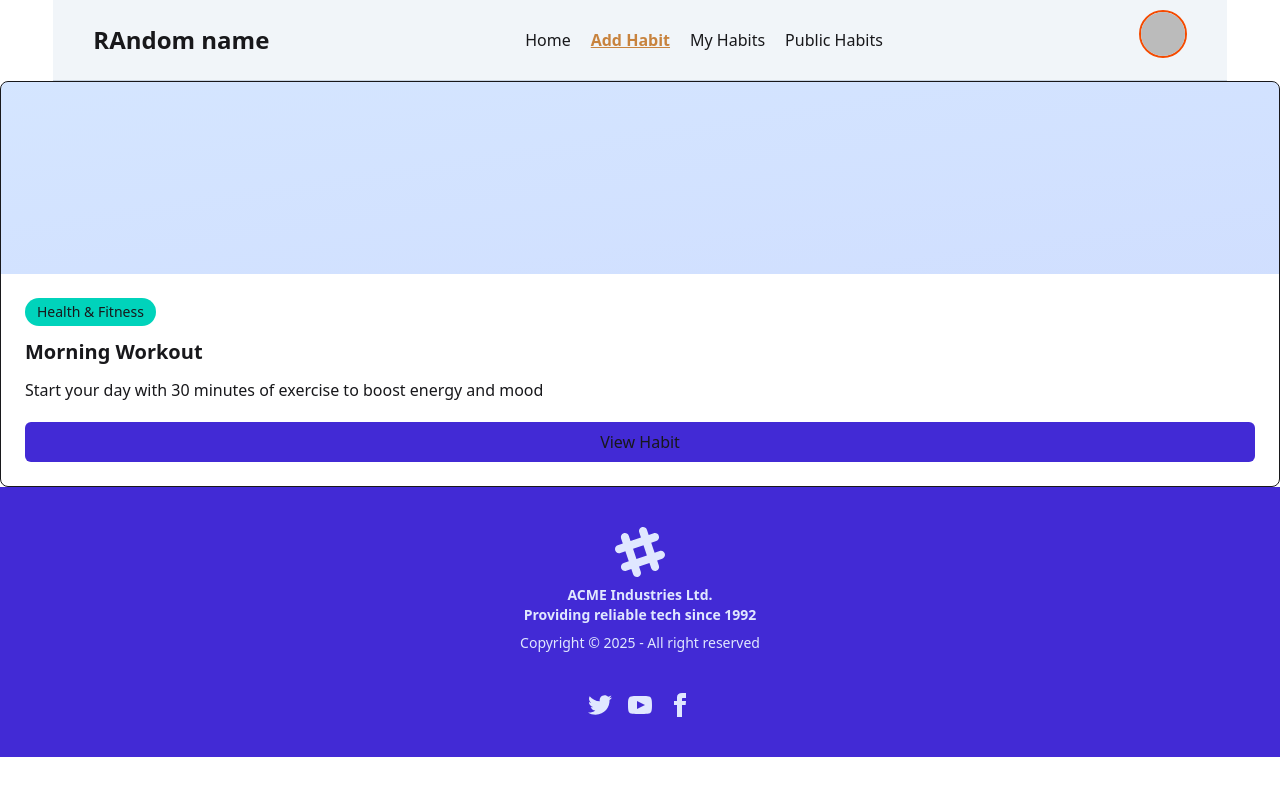
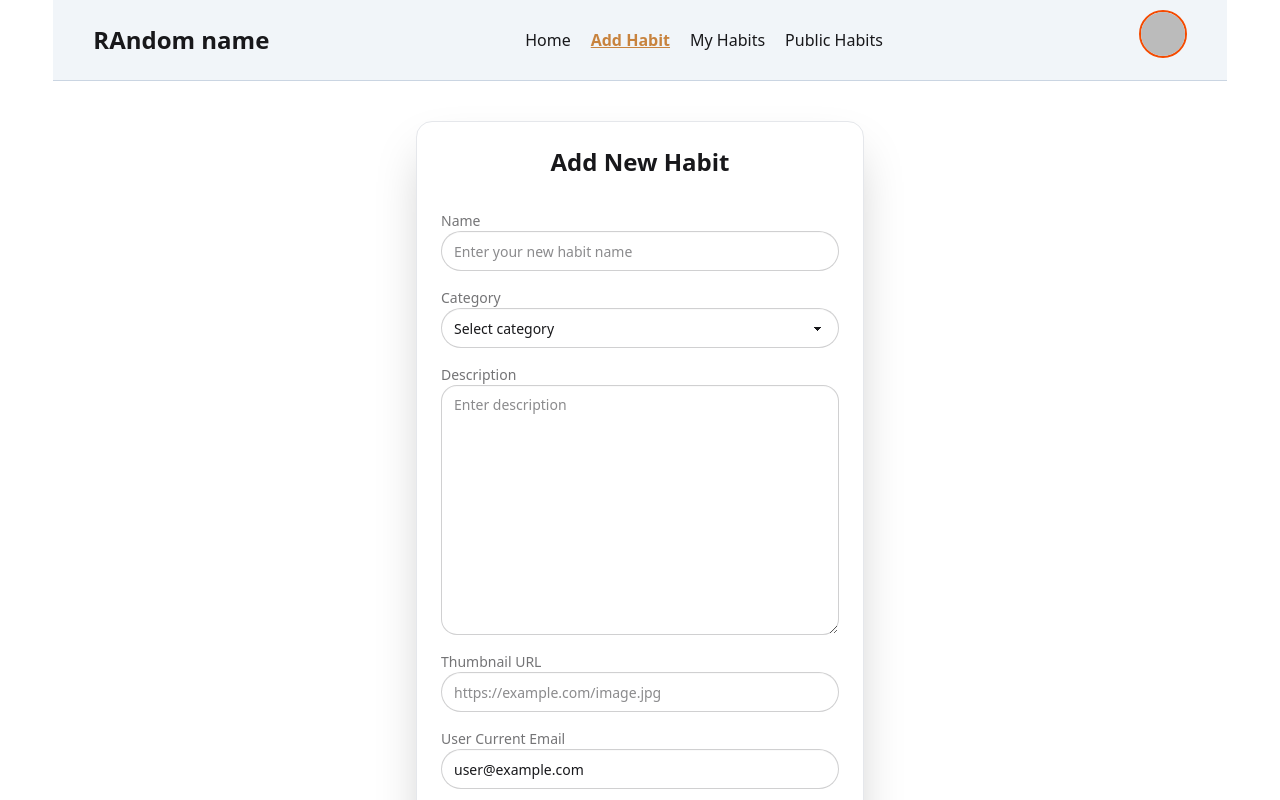
Before and after one commit to rifat-2010/programming-hero-assignment-10__client-side, a React (Vite) app: page /Add_Habit in a window 1280 px wide. Shown: the top 800 px of the page. Built offline with nearby package versions, Linux system fonts and the light colour scheme; no server answers; sample sign-in values are in the browser's storage.

Commit message:
Add_habit page updated

```diff
--- a/package.json
+++ b/package.json
@@ -15,6 +15,7 @@
     "lucide-react": "^0.553.0",
     "react": "^19.1.1",
     "react-dom": "^19.1.1",
+    "react-hot-toast": "^2.6.0",
     "react-icons": "^5.5.0",
     "react-router": "^7.9.5",
     "react-spinners": "^0.17.0",
--- a/src/components/HabitCard.jsx
+++ b/src/components/HabitCard.jsx
@@ -31,7 +31,7 @@ const HabitCard = ({ habit }) => {
         <p className="text-sm text-gray-500">By: {userName}</p>
 
         {/* Button */}
-        <Link to={'/Habit_Details_page'} className="px-8 py-3 bg-primary text-primary-foreground rounded-lg font-semibold cursor-pointer text-white transition duration-300 hover:shadow-lg hover:shadow-primary/50 hover:scale-[1.02] block w-full text-center">
+        <Link to={'/Habit_Details_page'} className="common-btn block w-full text-center">
 
             View Habit
 
--- a/src/components/home_Components/HomeFinalSection.jsx
+++ b/src/components/home_Components/HomeFinalSection.jsx
@@ -12,7 +12,7 @@ const HomeFinalSection = () => {
             Join thousands of people building better habits every day
           </p>
           <div className="flex gap-4 justify-center pt-4">
-            <div className="px-8 py-3 bg-primary text-primary-foreground rounded-lg font-semibold cursor-pointer text-white transition duration-300 hover:shadow-lg hover:shadow-primary/50 hover:scale-[1.02]">
+            <div className="common-btn">
               Start Your Journey
             </div>
           </div>
--- a/src/index.css
+++ b/src/index.css
@@ -14,7 +14,9 @@
   duration-200;
 }
 
-/*.common-btn { px-8 py-3 bg-primary text-primary-foreground rounded-lg font-semibold cursor-pointer text-white transition duration-300 hover:shadow-lg hover:shadow-primary/50 hover:scale-[1.02] }*/
+/* .common-btn {
+  @apply px-8 py-3 bg-primary text-primary-foreground rounded-lg font-semibold cursor-pointer text-white transition duration-300 hover:shadow-lg hover:shadow-primary/50 hover:scale-[1.02]
+ } */
 
 
 .common-btn {
@@ -22,7 +24,7 @@
   padding-right: 2rem;
   padding-top: 0.75rem;
   padding-bottom: 0.75rem;
-  background-color: var(--primary, #007bff);
+ background-color: var(--color-primary);
   color: #ffffff;
   border-radius: 0.5rem;
   font-weight: 600;
--- a/src/pages/AddHabit.jsx
+++ b/src/pages/AddHabit.jsx
@@ -1,27 +1,138 @@
-import React from 'react';
+import { use } from "react";
+import { AuthContext } from "../context/AuthContext";
+import toast from "react-hot-toast";
+import { useNavigate } from "react-router";
 
 const AddHabit = () => {
+  const { user } = use(AuthContext);
+  // console.log(user);
+  const navigate = useNavigate();
+
+  const handleSubmit = (e) => {
+    e.preventDefault();
+
+    const formData = {
+      title: e.target.name.value,
+      category: e.target.category.value,
+      description: e.target.description.value,
+      imageUrl: e.target.thumbnail.value,
+      createdAt: new Date(), // for making date instantly
+      // downloads: 0,
+      userEmail: user.email,                // created_by → userEmail
+      // userName: user.displayName,           // যদি থাকে
+      // creatorId: user.uid,                  // যদি থাকে
+      // isPublic: true,                       // চাইলে default true
+    };
+    console.log(formData);
+
+    fetch("http://localhost:3000/habits", {
+      method: "POST",
+      headers: {
+        "Content-Type": "application/json",
+      },
+      body: JSON.stringify(formData),
+    })
+      .then((res) => res.json())
+      .then((data) => {
+        navigate("/Public_Habits");
+        toast.success("Successfully added!");
+        console.log(data);
+      })
+      .catch((err) => {
+        console.log(err);
+      });
+  };
+
   return (
     <div>
-        {/* Habit Cards */}
-          <div className="bg-card border border-border rounded-lg overflow-hidden hover:shadow-lg transition">
-            <div className="h-48 bg-linear-to-br from-blue-500/20 to-blue-600/20"></div>
-            <div className="p-6 space-y-3">
-              <div className="inline-block px-3 py-1 bg-accent text-accent-foreground text-sm rounded-full">
-                Health & Fitness
+      <div className="card border border-gray-200 bg-base-100 w-full max-w-md mx-auto shadow-2xl rounded-2xl my-10">
+        <div className="card-body p-6 relative">
+          <h2 className="text-2xl font-bold text-center mb-6">Add New Habit</h2>
+          <form onSubmit={handleSubmit} className="space-y-4">
+            {/* <form onSubmit={handleSubmit} className="space-y-4"> */}
+            {/* Name Field */}
+            <div>
+              <label className="label font-medium">Name</label>
+              <input
+                type="text"
+                name="name"
+                required
+                className="input w-full rounded-full focus:border-0 focus:outline-gray-200"
+                placeholder="Enter your new habit name"
+              />
             </div>
-              <h3 className="text-xl font-semibold text-card-foreground">
-                Morning Workout
-              </h3>
-              <p className="text-muted-foreground">
-                Start your day with 30 minutes of exercise to boost energy and
-                mood
-              </p>
-              <div className="pt-2">
-                <div className="px-4 py-2 bg-primary text-primary-foreground rounded-md text-center cursor-pointer hover:opacity-90 transition">
-                  View Habit
+
+            {/* Category Dropdown */}
+            <div>
+              <label className="label font-medium">Category</label>
+              <select
+                defaultValue={""}
+                name="category"
+                required
+                className="select w-full rounded-full focus:border-0 focus:outline-gray-200"
+              >
+                <option value="" disabled>
+                  Select category
+                </option>
+                <option value="Vehicles">Morning</option>
+                <option value="Plants"> Work</option>
+                <option value="Foods"> Fitness</option>
+                <option value="Home & Living">Evening</option>
+                <option value="Characters"> Study</option>
+              </select>
             </div>
+
+            {/* Description Textarea */}
+            <div>
+              <label className="label font-medium">Description</label>
+              <textarea
+                name="description"
+                required
+                rows="3"
+                className="textarea w-full rounded-2xl focus:border-0 focus:outline-gray-200 h-[250px]"
+                placeholder="Enter description"
+              ></textarea>
             </div>
+
+            {/* Thumbnail URL */}
+            <div>
+              <label className="label font-medium">Thumbnail URL</label>
+              <input
+                type="url"
+                name="thumbnail"
+                required
+                className="input w-full rounded-full focus:border-0 focus:outline-gray-200"
+                placeholder="https://example.com/image.jpg"
+              />
+            </div>
+
+            {/* user current login Email */}
+            <div>
+              <label className="label font-medium">User Current Email</label>
+              <input
+                className="input w-full rounded-full focus:border-0 focus:outline-gray-200"
+                placeholder="Enter your new habit name"
+                value={user.email || "No Email"} // default value
+                readOnly // user change করতে পারবে না
+              />
+            </div>
+
+            {/* user current login Name*/}
+            <div>
+              <label className="label font-medium">User Current Name</label>
+              <input
+                className="input w-full rounded-full focus:border-0 focus:outline-gray-200"
+                placeholder="Enter your new habit name"
+                value={user.displayName || "No Name"} // default value
+                readOnly // user change করতে পারবে না
+              />
+            </div>
+
+            {/* Submit Button */}
+            <button type="submit" className="common-btn w-full">
+              Add Habit
+            </button>
+          </form>
         </div>
       </div>
     </div>
--- a/src/pages/PublicHabits.jsx
+++ b/src/pages/PublicHabits.jsx
@@ -4,7 +4,7 @@ import HabitCard from '../components/HabitCard';
 const PublicHabits = () => {
 
 const data = useLoaderData();
-console.log(data);
+// console.log(data);
 
     return (
 
```
Also changed, not shown: 1 other file (tests, documents, lock files or other folders). Lines whose indentation alone changed are shown as unchanged.
